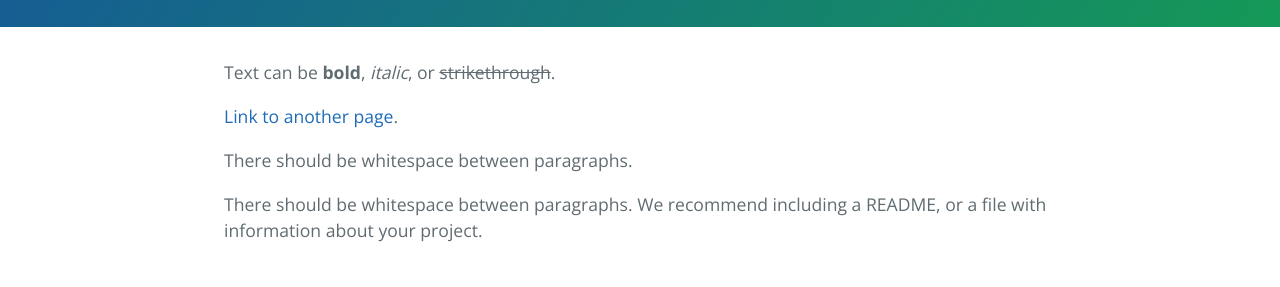
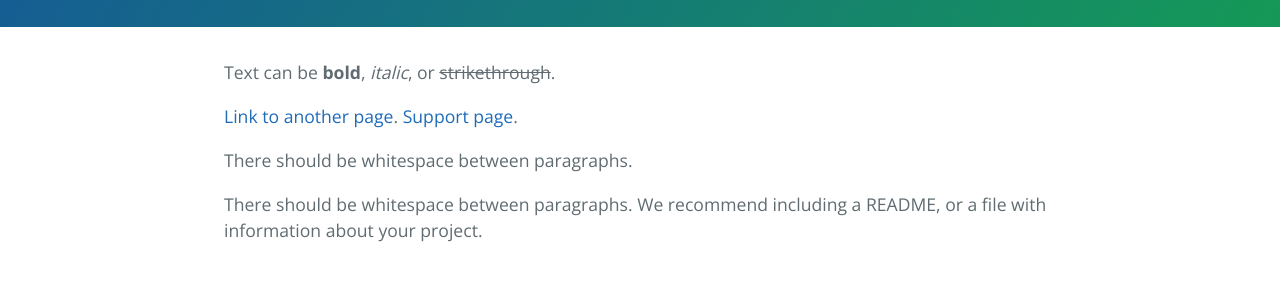
Before and after one commit to kuanshang/kuanshang.github.io, a Jekyll site: the page built from index.md, in a window 1280 px wide and 900 px high. Shown: the part 243-530 px from the top of the window. Built offline with Jekyll 4.4.1, drawn with Linux system fonts in a browser that asks for light colours; the repository's description, which GitHub fills in, is left out.

Commit message:
add another html ul

```diff
--- a/index.md
+++ b/index.md
@@ -5,6 +5,7 @@ layout: default
 Text can be **bold**, _italic_, or ~~strikethrough~~.
 
 [Link to another page](./another-page.html).
+[Support page](./docs/SUPPORT.html).
 
 There should be whitespace between paragraphs.
 
```
